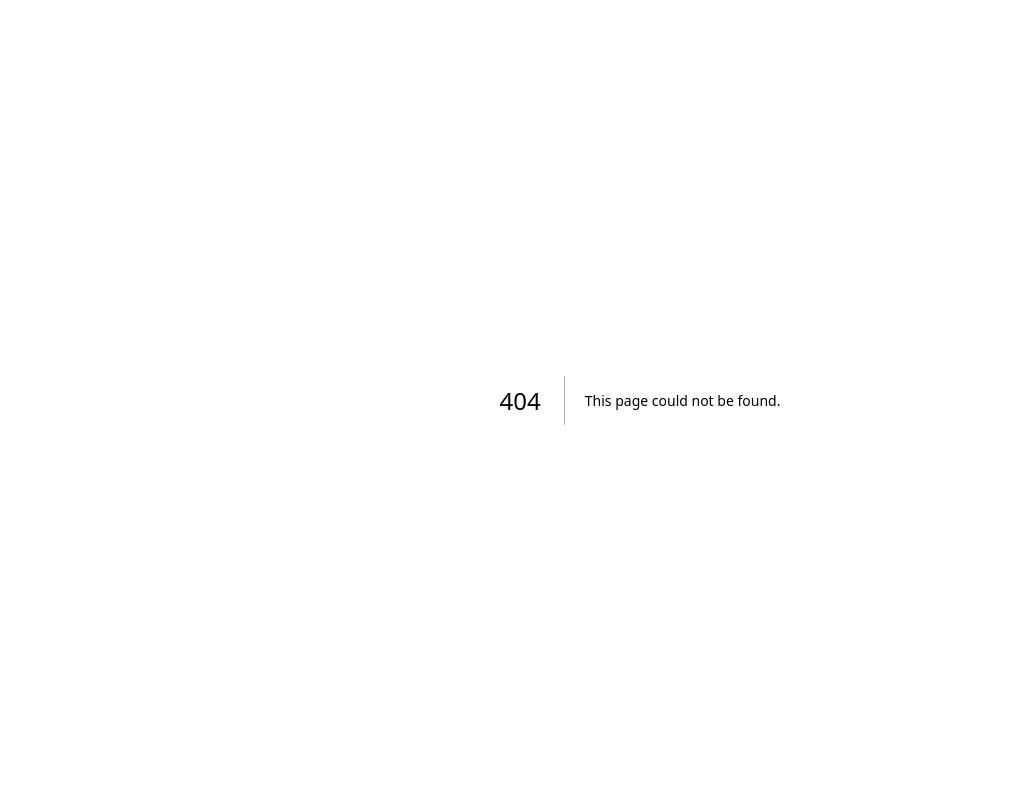
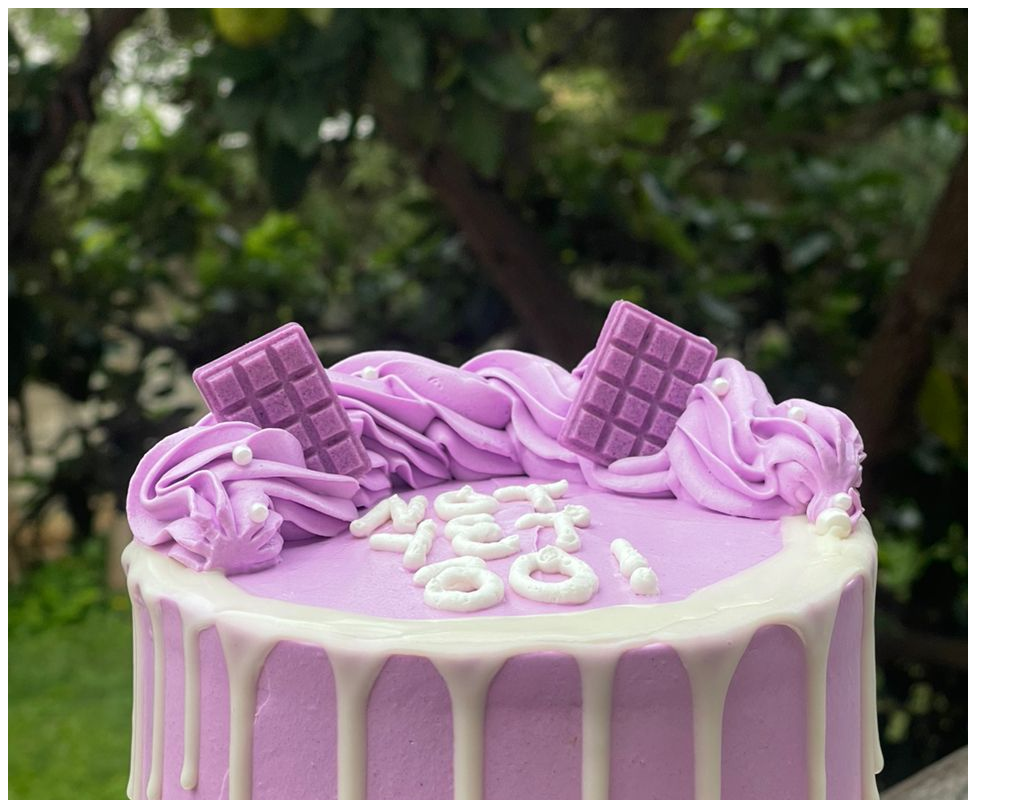
Before and after one commit to TheZodo/sweetcrumbs, a Next.js app: page /Cakes in a window 1280 px wide. Before the commit this address had no page. Shown: the top 800 px of the page, without its empty margins (0-1023 px from the left). Built offline with nearby package versions, Linux system fonts and the light colour scheme.

Commit message:
There's an issue

```diff
--- /dev/null
+++ b/pages/Cakes.tsx
@@ -0,0 +1,14 @@
+import CakeSegment from '@/components/CakeSegment'
+// import React from 'react'
+
+export default function Cakes() {
+  return (
+    <>
+      <div className="bg-[#EFB6AE] min-w-full ">
+        <CakeSegment />
+        <CakeSegment />
+        <CakeSegment />
+      </div>
+    </>
+  )
+}
```
